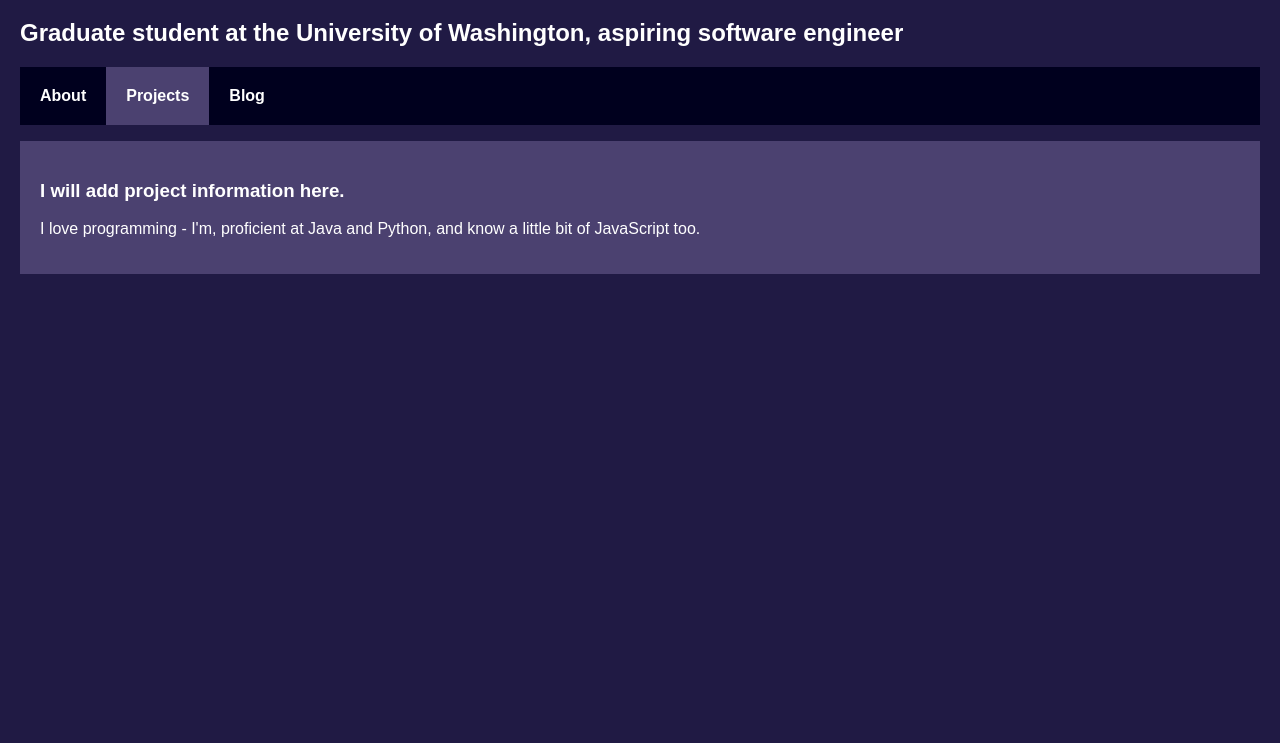
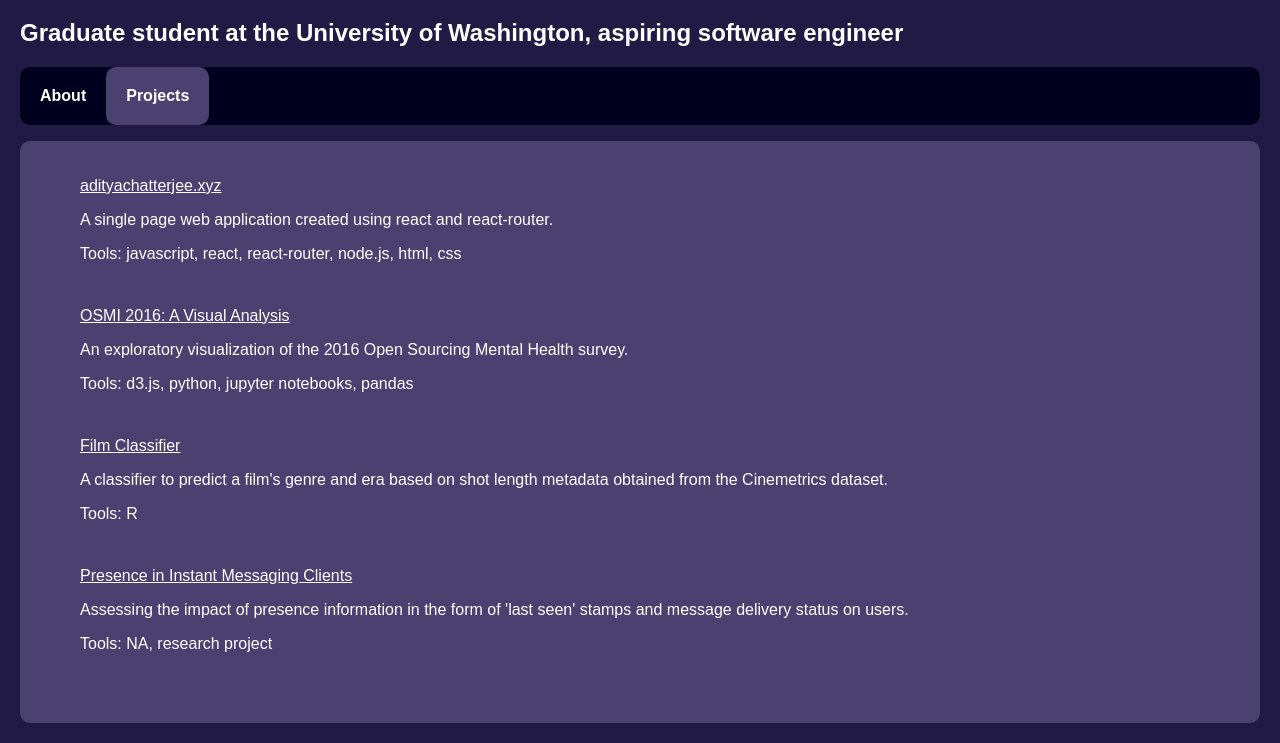
Before and after one commit to adityachatterjee42/react-router-webapp, a React app in the folder spa/: page /#/Projects in a window 1280 px wide. Shown: the part 81-824 px from the top of the page. Before the commit the page ends 800 px from the top, so only its background shows below. Built offline with nearby package versions, Linux system fonts and the light colour scheme.

Commit message:
added dynamic projects

```diff
--- a/spa/src/About.js
+++ b/spa/src/About.js
@@ -5,16 +5,16 @@ class About extends Component {
     return (
       <div>
         <h3>Hi there!</h3>
-        <p>I'm currently a grad student at the <a style={{color:"white"}} href="https://ischool.uw.edu/" target="_blank" rel="noopener noreferrer">Information School</a> at the <a style={{color:"white"}} href="https://uw.edu/" target="_blank" rel="noopener noreferrer">University of Washington</a>,
+        <p>I'm currently a grad student at the <a href="https://ischool.uw.edu/" target="_blank" rel="noopener noreferrer">Information School</a> at the <a href="https://uw.edu/" target="_blank" rel="noopener noreferrer">University of Washington</a>,
           where I'm studying Data Science and Human Computer Interaction.  </p>
         <p>Before joining the UW,
           I earned a bachelor's degree in Computer Science & Communications Engineering at Manipal
           Institute of Technology in Karnataka, India.</p>
         <p>My interests are at the intersection
-          of computer science, information science and the social sciences, and stem from an early realization
-          that technology will dictate how society progresses over the course of our lives.
+          of computing, information, and the social sciences. I'm looking for research opportunities where I can explore these fields in tandem.
         </p>
-        <p>I'm also an amateur musician - as an undergrad I lead and occasionally played guitar for <a style={{color:"white"}} href="https://www.youtube.com/watch?v=DRGAQZZSzR0" target="_blank" rel="noopener noreferrer">Cloudburst</a>.</p>
+        <p>I'm also an amateur musician - as an undergrad I lead and occasionally played guitar for <a href="https://www.youtube.com/watch?v=DRGAQZZSzR0" target="_blank" rel="noopener noreferrer">Cloudburst</a>.</p>
+        <p>Learn more about me: <a href="https://adityachatterjee42.github.io/files/aditya_chatterjee_resume.pdf">Resume</a> | <a href="https://github.com/adityachatterjee42">GitHub</a> | <a href="https://www.linkedin.com/in/adityachatterjee42/">LinkedIn</a></p>
       </div>
     );
   }
--- a/spa/src/Main.js
+++ b/spa/src/Main.js
@@ -18,12 +18,14 @@ class Main extends Component {
           <ul className="header">
             <li><NavLink exact to="/">About</NavLink></li>
             <li><NavLink to="/Projects">Projects</NavLink></li>
-            <li><NavLink to="/Blog">Blog</NavLink></li>
+            {/* <li><NavLink to="/Blog">Blog</NavLink> </li> */}
           </ul>
+
           <div className="content">
             <Route exact path="/" component={About}/>
             <Route path="/Projects" component={Projects}/>
-            <Route path="/Blog" component={Blog}/>
+            {/* <Route path="/Blog" component={Blog}/> */}
+
           </div>
         </div>
       </HashRouter>
--- /dev/null
+++ b/spa/src/ProjectBoxes.js
@@ -0,0 +1,33 @@
+import React, { Component } from "react";
+
+class ProjectBoxes extends Component {
+    constructor(props, context){
+        super(props, context);
+
+        this.createProjects = this.createProjects.bind(this);
+    }
+    createProjects(item){
+        return(
+            <li>
+            <div>
+                <a href={item.url}>{item.name}</a><br/>
+                <p>{item.description}</p>
+                <p>Tools: {item.tools}</p><br/>
+            </div>
+            </li>
+        );
+    }
+    render(){
+        var projects = this.props.projects;
+        var projectboxes = projects.map(this.createProjects);
+
+        return(
+            <ul>
+                {projectboxes}
+            </ul>
+        );
+    }
+}
+
+
+export default ProjectBoxes;
--- a/spa/src/Projects.js
+++ b/spa/src/Projects.js
@@ -1,11 +1,19 @@
 import React, { Component } from "react";
+import ProjectBoxes from './ProjectBoxes.js';
+var projectData = require('./projectInfo.json');
+class Projects extends Component {
+  constructor(props, context){
+    super(props, context);
+    this.state = {
+      projects : Object.values(projectData)
+    };
 
-class Projects extends Component {
+  }
   render() {
+    console.log(this.state.projects);
     return (
-      <div>
-        <h3>I will add project information here.</h3>
-        <p>I love programming - I'm, proficient at Java and Python, and know a little bit of JavaScript too.</p>
+      <div id="projectboxes">
+        <ProjectBoxes projects={this.state.projects}/>
       </div>
     );
   }
--- a/spa/src/index.css
+++ b/spa/src/index.css
@@ -3,7 +3,7 @@ body {
     padding: 20px;
     margin: 0;
   }
-  h1, h2, h3, p, ul, li {
+  h1, h2, h3, p, ul, li, a {
     font-family: sans-serif;
     color: white;
   }
@@ -13,6 +13,7 @@ body {
     margin: 0;
   }
   ul.header {
+    border-radius: 10px;
     background-color: #00001e;
     padding: 0;
   }
@@ -24,6 +25,7 @@ body {
     display: inline-block;
   }
   .content {
+    border-radius: 10px;
     background-color: #4b4170;
     padding: 20px;
   }
@@ -35,5 +37,21 @@ body {
     margin-bottom: 10px;
   }
   .active {
+    border-radius: 10px;
     background-color: #4b4170;
   }
+
+  ul{
+    list-style-type: none
+  }
+
+  li{
+    padding: 0;
+    margin: 0;
+  }
+
+  #projectboxes{
+    padding: 0;
+    margin: 0;
+    border: 0;
+  }
--- /dev/null
+++ b/spa/src/projectInfo.json
@@ -0,0 +1,34 @@
+{
+    "1" : {
+        "name" : "adityachatterjee.xyz",
+        "description" : "A single page web application created using react and react-router.",
+        "tools" : "javascript, react, react-router, node.js, html, css",
+        "completed" : "February 2018",
+        "domain" : "web development, software engineering, design",
+        "url" : "http://www.adityachatterjee.xyz"
+    },
+    "2" : {
+        "name" : "OSMI 2016: A Visual Analysis",
+        "description" : "An exploratory visualization of the 2016 Open Sourcing Mental Health survey.",
+        "tools" : "d3.js, python, jupyter notebooks, pandas",
+        "completed" : "March 2018",
+        "domain" : "data science, human-computer interaction, design",
+        "url" : ""
+    },
+    "3" : {
+        "name" : "Film Classifier",
+        "description" : "A classifier to predict a film's genre and era based on shot length metadata obtained from the Cinemetrics dataset.",
+        "tools" : "R",
+        "completed" : "March 2018",
+        "domain" : "data science",
+        "url" : ""
+    },
+    "4" : {
+        "name" : "Presence in Instant Messaging Clients",
+        "description" : "Assessing the impact of presence information in the form of 'last seen' stamps and message delivery status on users. ",
+        "tools" : "NA, research project",
+        "completed" : "March 2018",
+        "domain" : "human-computer interaction",
+        "url" : ""
+    }
+}
```
